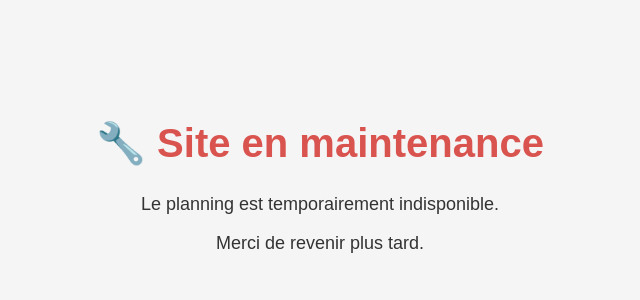
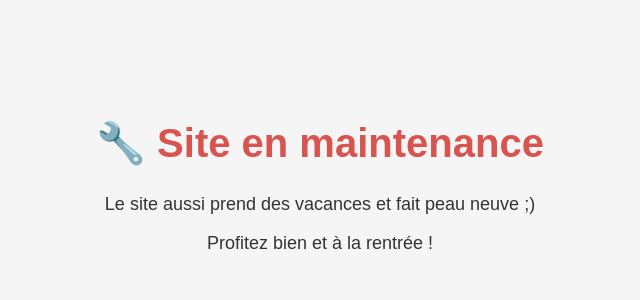
Before and after one commit to steveyetijeux/planning-benevoles, a Django app: template planning/templates/maintenance.html in a window 1280 px wide. Shown: the top 300 px of the page, without its empty margins (320-960 px from the left). Run offline with Django 5.2, Linux system fonts and the light colour scheme; the template is opened without the code that fills it, so the values that code supplies are empty.

```diff
--- a/planning/templates/maintenance.html
+++ b/planning/templates/maintenance.html
@@ -24,8 +24,8 @@
 <body>
 
     <h1>🔧 Site en maintenance</h1>
-    <p>Le planning est temporairement indisponible.</p>
-    <p>Merci de revenir plus tard.</p>
+    <p>Le site aussi prend des vacances et fait peau neuve ;) </p>
+    <p>Profitez bien et à la rentrée ! </p>
 
 </body>
 </html>
```
